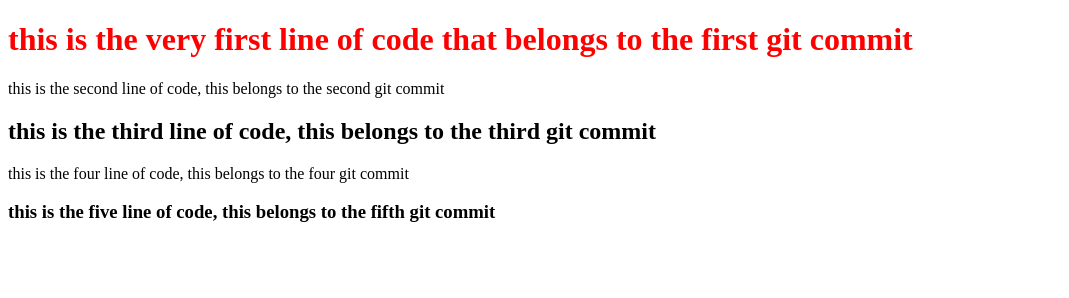
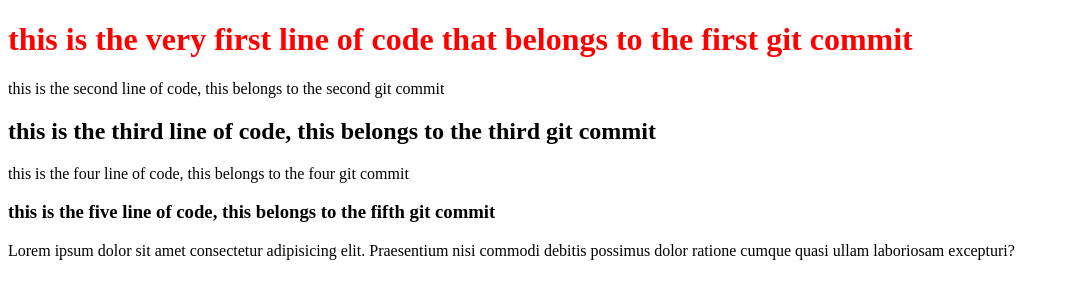
Before and after one commit to MiguelProgrammer1405/testing-repositories-2, a plain HTML site: page index.html in a window 1280 px wide. Shown: the whole page, without its empty margins (0-1069 px from the left). Drawn offline with Linux system fonts and the light colour scheme.

Commit message:
version-6

```diff
--- a/index.html
+++ b/index.html
@@ -20,4 +20,9 @@
     <p>this is the four line of code, this belongs to the four git commit</p>
   </body>
   <h3>this is the five line of code, this belongs to the fifth git commit</h3>
+  <p>
+    Lorem ipsum dolor sit amet consectetur adipisicing elit. Praesentium nisi
+    commodi debitis possimus dolor ratione cumque quasi ullam laboriosam
+    excepturi?
+  </p>
 </html>
```
